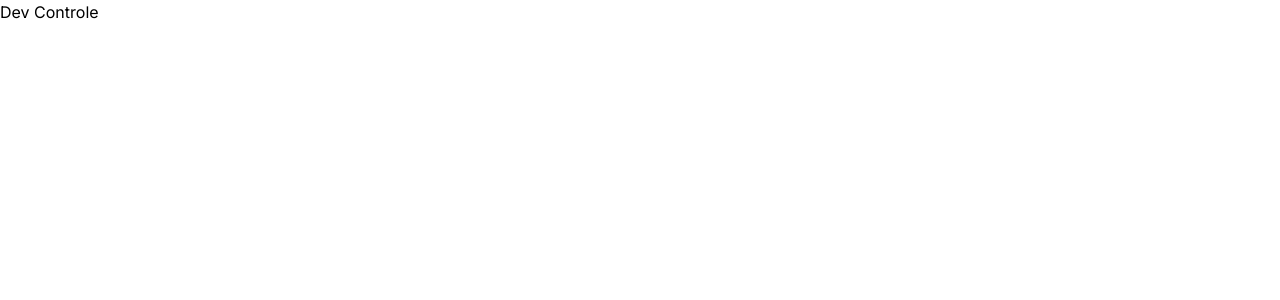
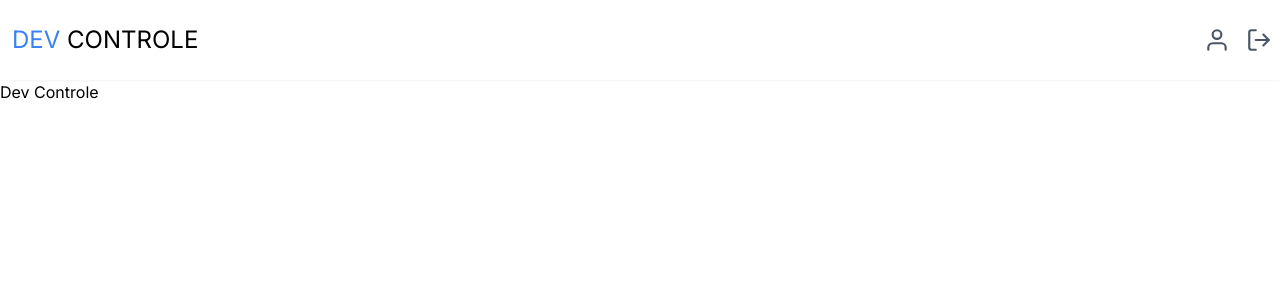
Before and after one commit to WigorCosta21/devcontrole, a Next.js app: page / in a window 1280 px wide. Shown: the top 300 px of the page. Built offline with nearby package versions, Linux system fonts and the light colour scheme.

Commit message:
feat: created header components

```diff
--- a/src/app/layout.tsx
+++ b/src/app/layout.tsx
@@ -1,6 +1,7 @@
 import type { Metadata } from "next";
 import { Inter } from "next/font/google";
 import "./globals.css";
+import { Header } from "@/components/Header";
 
 const inter = Inter({ subsets: ["latin"] });
 
@@ -16,7 +17,10 @@
 }>) {
   return (
     <html lang="pt-BR">
-      <body className={inter.className}>{children}</body>
+      <body className={inter.className}>
+        <Header />
+        {children}
+      </body>
     </html>
   );
 }
--- /dev/null
+++ b/src/components/Header/index.tsx
@@ -0,0 +1,27 @@
+import Link from "next/link";
+
+import { FiUser, FiLogOut } from "react-icons/fi";
+
+export const Header = () => {
+  return (
+    <header className="w-full flex items-center px-2 py-4 bg-white h-20 shadow-sm">
+      <div className="w-full flex items-center justify-between max-w-7xl mx-auto">
+        <Link href="/">
+          <h1 className="font-bolt text-2xl pl-1 hover:tracking-wider duration-300">
+            <span className="text-blue-500">DEV</span> CONTROLE
+          </h1>
+        </Link>
+
+        <div className="flex items-center gap-4">
+          <Link href="/dashboard">
+            <FiUser size={26} color="#4b5563" />
+          </Link>
+
+          <button>
+            <FiLogOut size={26} color="#4b5563" />
+          </button>
+        </div>
+      </div>
+    </header>
+  );
+};
```
Also changed, not shown: package.json (+4 -3 lines), 1 other file (tests, documents, lock files or other folders).
